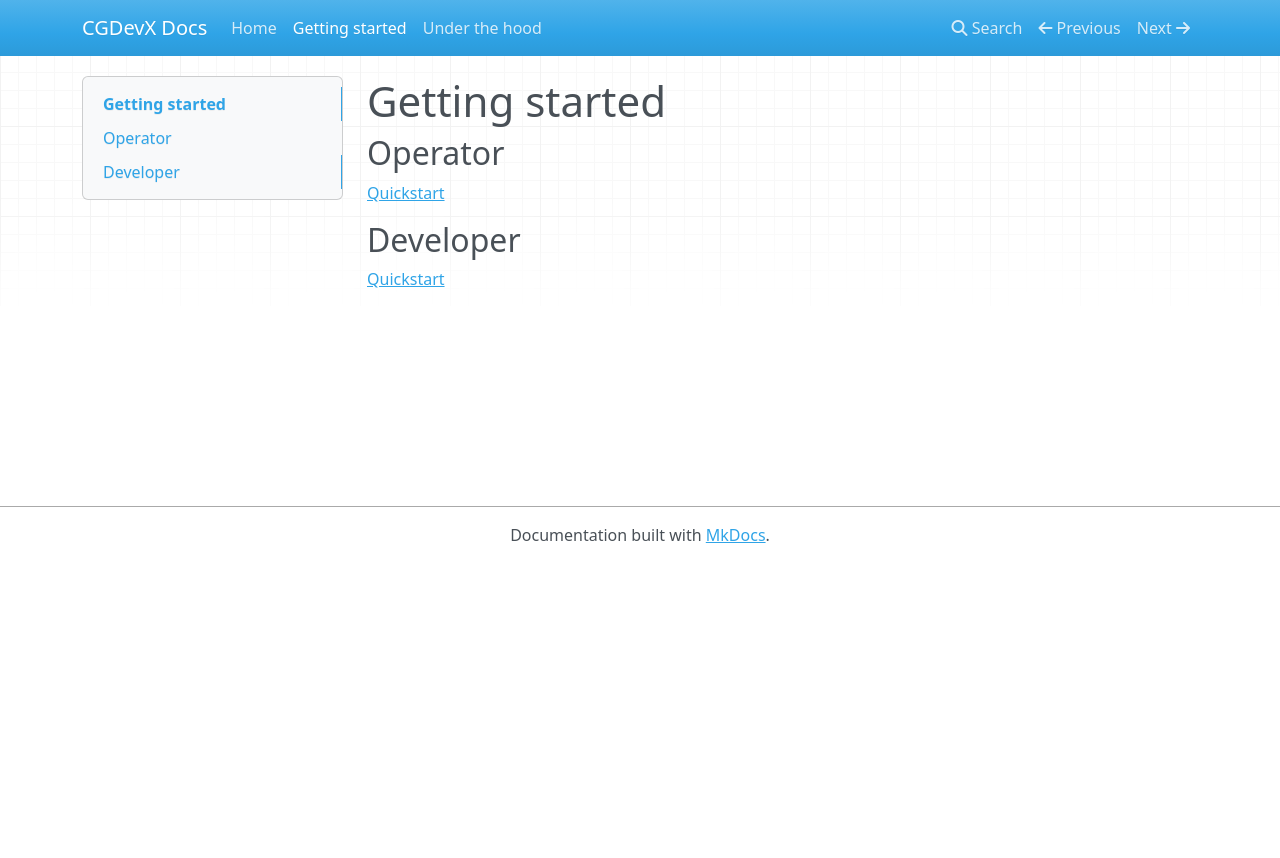
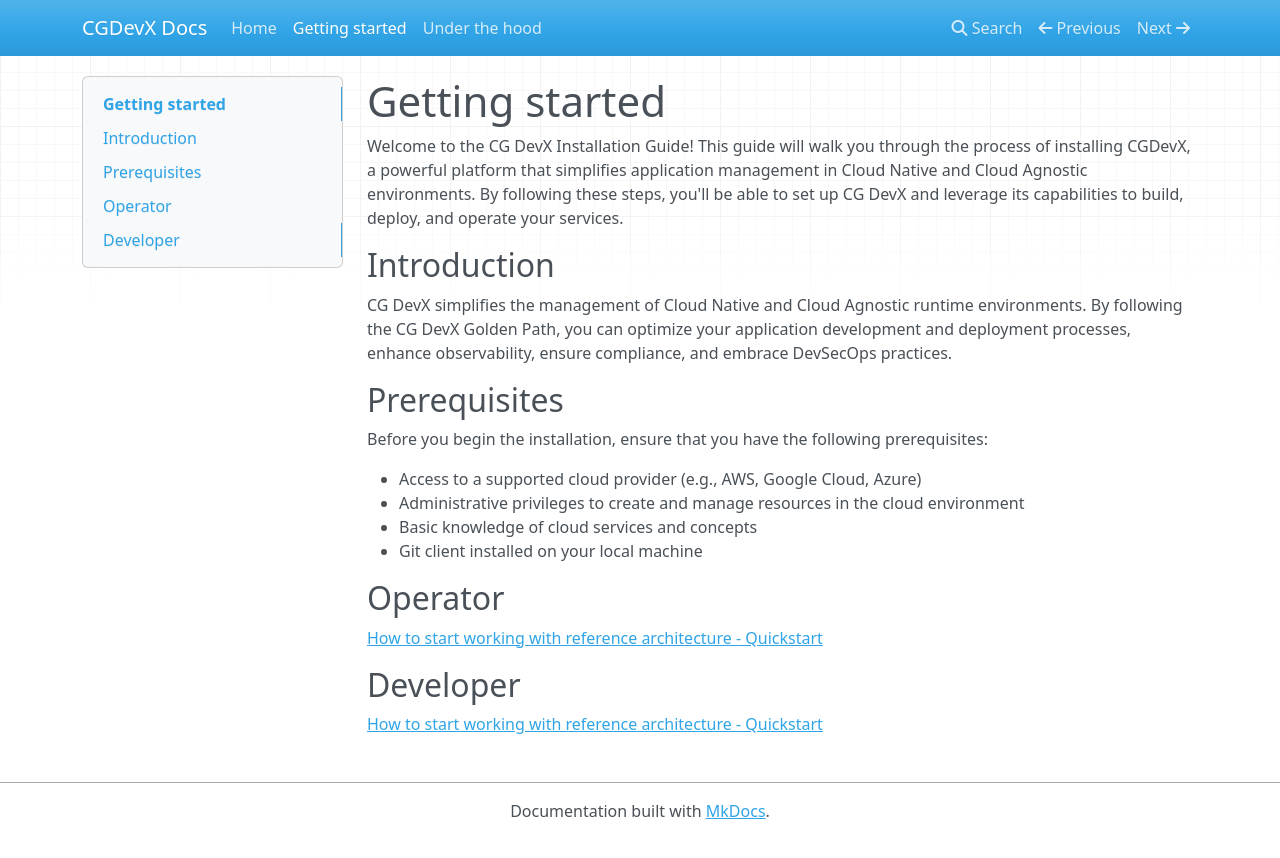
Before and after one commit to CloudGeometry/cg-devx-docs, an MkDocs documentation site: the page built from docs/getting_started/getting_started_main.md, in a window 1280 px wide. Shown: the top 858 px of the page. Built offline with MkDocs 1.6.1, drawn with Linux system fonts in a browser that asks for light colours; nearby versions of some CDN libraries.

Commit message:
CGDEVX-343: Getting started main page

```diff
--- a/docs/getting_started/getting_started_main.md
+++ b/docs/getting_started/getting_started_main.md
@@ -1,9 +1,24 @@
 # Getting started
+
+Welcome to the CG DevX Installation Guide! This guide will walk you through the process of installing CGDevX, a powerful platform that simplifies application management in Cloud Native and Cloud Agnostic environments. By following these steps, you'll be able to set up CG DevX and leverage its capabilities to build, deploy, and operate your services.
+
+## Introduction
+
+CG DevX simplifies the management of Cloud Native and Cloud Agnostic runtime environments. By following the CG DevX Golden Path, you can optimize your application development and deployment processes, enhance observability, ensure compliance, and embrace DevSecOps practices.
+
+## Prerequisites
+
+Before you begin the installation, ensure that you have the following prerequisites:
+
+- Access to a supported cloud provider (e.g., AWS, Google Cloud, Azure)
+- Administrative privileges to create and manage resources in the cloud environment
+- Basic knowledge of cloud services and concepts
+- Git client installed on your local machine
 
 ## Operator
 
-[Quickstart](getting_started_operator.md)
+[How to start working with reference architecture - Quickstart](getting_started_operator.md)
 
 ## Developer
 
-[Quickstart](getting_started_developer.md)
+[How to start working with reference architecture - Quickstart](getting_started_developer.md)
```
